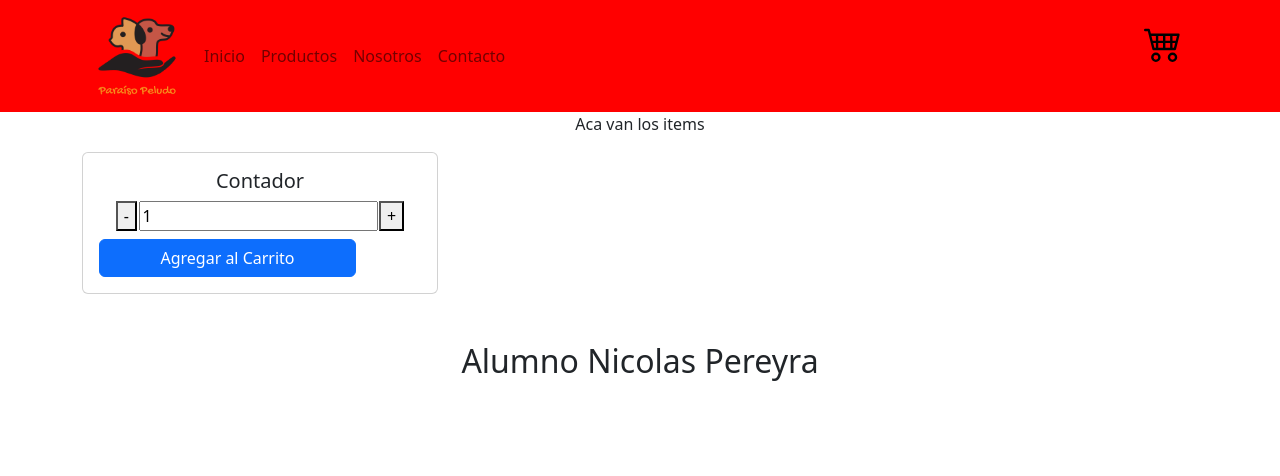
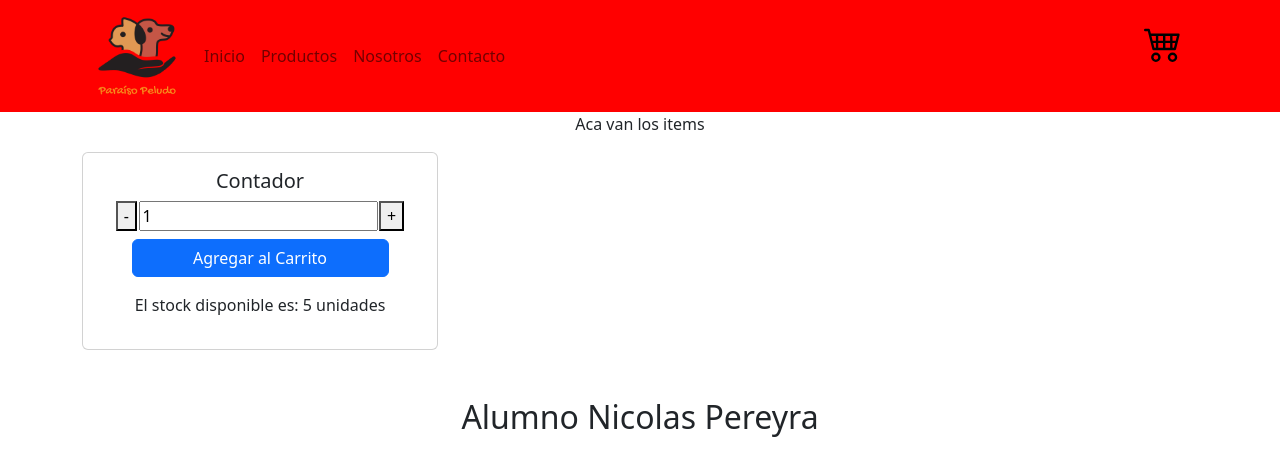
Before and after one commit to NicoDewloren/CoderHouse-ReactJS, a React (Create React App) app: page / in a window 1280 px wide. Shown: the top 476 px of the page. Built offline with nearby package versions, Linux system fonts and the light colour scheme.

Commit message:
se agrega lo q falta

```diff
--- a/src/componentes/ItemCount.jsx
+++ b/src/componentes/ItemCount.jsx
@@ -3,6 +3,7 @@ import { useState } from "react";
 
 const ItemCount = (props) => {
   const [count, setCount] = useState(props.initial);
+  const [stock, setStock] = useState(props.stock);
 
   function aumentar() {
     if (count < props.stock) {
@@ -16,16 +17,29 @@ const ItemCount = (props) => {
     }
   }
 
+  function stockDisponible() {
+    if (count <= stock) {
+      setStock(stock - count);
+    }
+  }
+
   return (
-    <div className="card">
+    <div className="card ">
       <div className="card-body">
         <h5 className="text-center">Contador</h5>
-        <div className="flexcenter">
+        <div className="flexcenter ">
           <button onClick={disminuir}>-</button>
           <input type="text" value={count} />
           <button onClick={aumentar}>+</button>
         </div>
-        <input className="btn btn-primary mt-2" value="Agregar al Carrito" />
+        <p className="text-center">
+          <input
+            className="btn btn-primary mt-2"
+            value="Agregar al Carrito"
+            onClick={stockDisponible}
+          />
+        </p>
+        <p className="text-center">El stock disponible es: {stock} unidades</p>
       </div>
     </div>
   );
```
